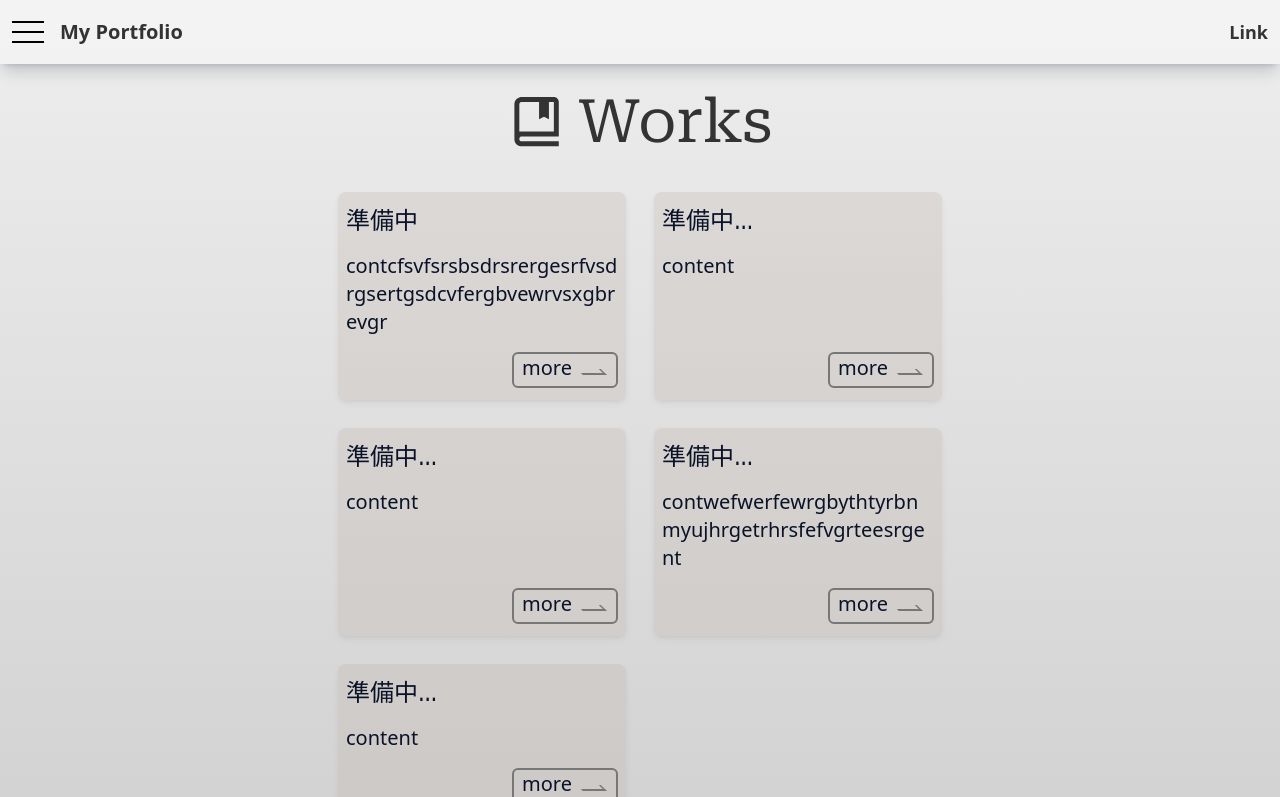
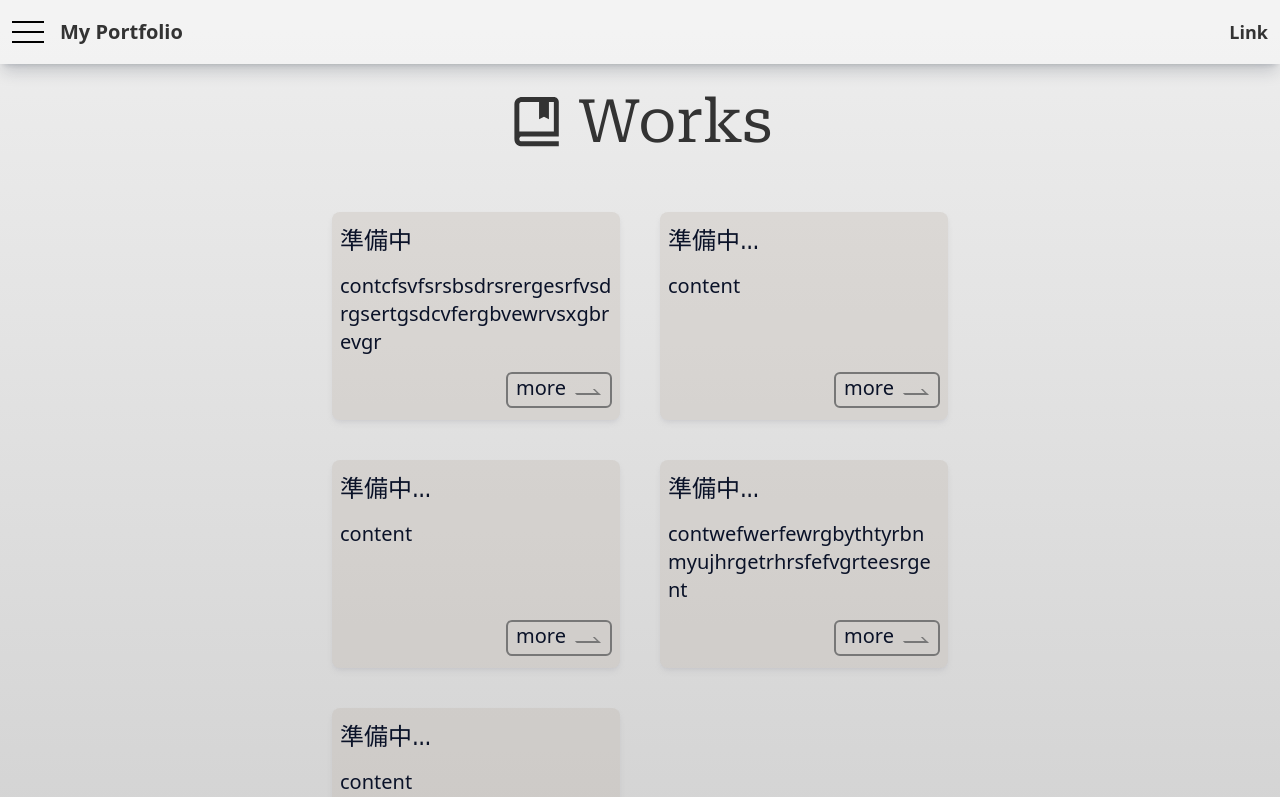
Before and after one commit to haruki26/react-next-portfolio, a Next.js app: page /works in a window 1280 px wide. Shown: the top 797 px of the page. Built offline with nearby package versions, Linux system fonts and the light colour scheme.

Commit message:
Cardのgapを調整

```diff
--- a/src/components/CardStack/index.tsx
+++ b/src/components/CardStack/index.tsx
@@ -21,8 +21,8 @@ const CardStack: React.FC<Props> = ({ cardContents }) => {
 
     return (
         <div className={cn(
-            "grid grid-rows-9",
-            `grid-cols-1 grid-rows-[repeat(${rowSpan},minmax(0,1fr))] gap-7`,
+            "grid grid-rows-9 py-5",
+            `grid-cols-1 grid-rows-[repeat(${rowSpan},minmax(0,1fr))] gap-10`,
             `md:grid-cols-2 md:grid-rows-[repeat(${rowSpan/2},minmax(0,1fr))]`,
         )}>
             {cardContents.map((content, index) => (
```
